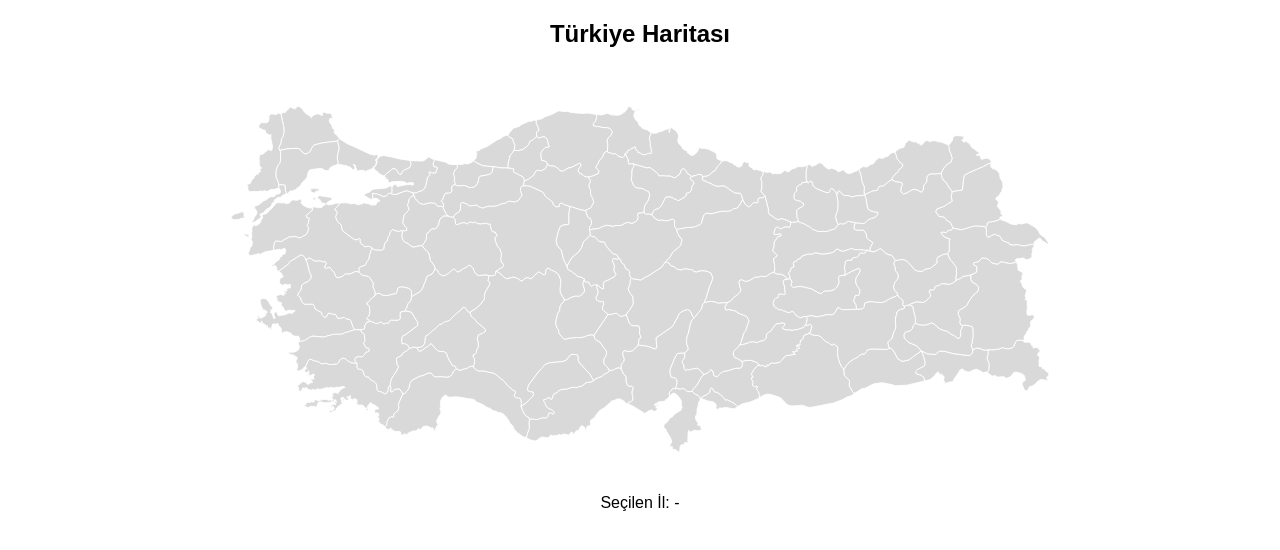
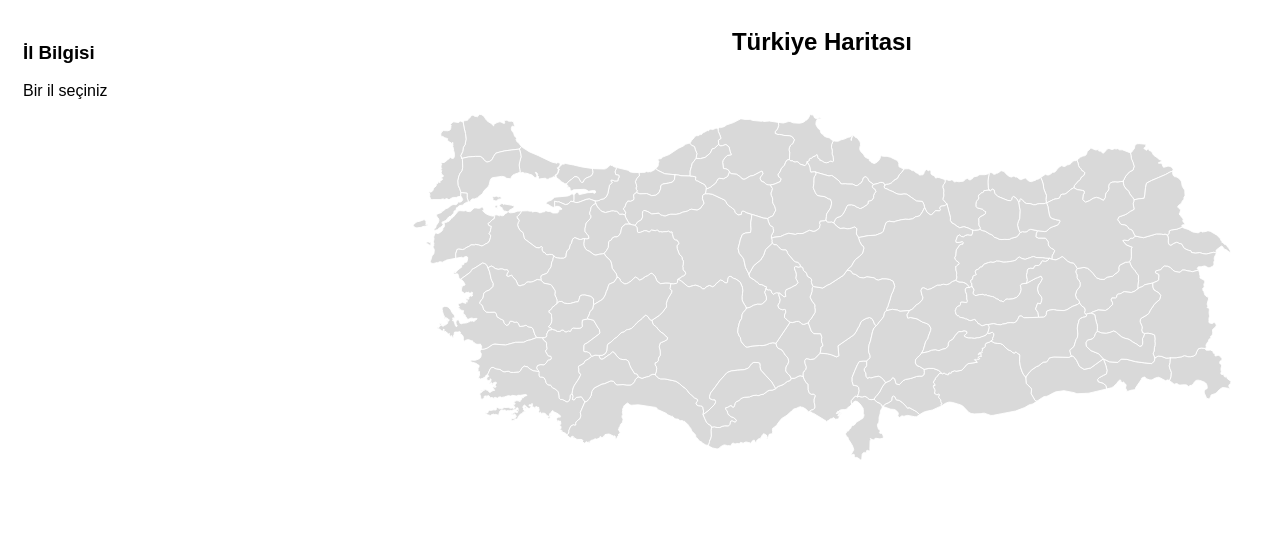
Before and after one commit to erdemcakmak1217/turkiye, a Flask app: page / in a window 1280 px wide. Shown: the top 550 px of the page. Run offline with Flask 3, Linux system fonts and the light colour scheme.

Commit message:
ec_160326

```diff
--- a/templates/index.html
+++ b/templates/index.html
@@ -4,8 +4,7 @@
 <head>
 
 <meta charset="UTF-8">
-
-<title>Son Türkiye Haritası</title>
+<title>Türkiye Haritası</title>
 
 <style>
 
@@ -13,6 +12,26 @@ body{
 font-family:Arial;
 text-align:center;
 }
+
+/* sayfa düzeni */
+
+#container{
+display:flex;
+justify-content:center;
+gap:40px;
+align-items:flex-start;
+}
+
+/* sol panel */
+
+#panel{
+width:300px;
+padding:15px;
+text-align:left;
+min-height:200px;
+}
+
+/* harita */
 
 svg{
 width:900px;
@@ -44,7 +63,7 @@ path{
 filter: drop-shadow(0px 0px 4px black);
 }
 
-    /* büyümeLER animasyonu */
+/* büyüme animasyonu */
 
 @keyframes buyu{
 
@@ -61,6 +80,29 @@ path{
 }
 
 }
+#loading{
+    display:none;
+    font-size:40px;
+    letter-spacing:8px;
+    }
+
+    .dot{
+    animation: blink 1.4s infinite;
+    }
+
+    .dot:nth-child(2){
+    animation-delay:0.2s;
+    }
+
+    .dot:nth-child(3){
+    animation-delay:0.4s;
+    }
+
+    @keyframes blink{
+    0%{opacity:0.2;}
+    50%{opacity:1;}
+    100%{opacity:0.2;}
+    }
 
 </style>
 
@@ -68,9 +110,31 @@ path{
 
 <body>
 
+
+
+<div id="container">
+
+<!-- SOL PANEL -->
+
+<div id="panel">
+
+<h3>İl Bilgisi</h3>
+<div id="loading">
+    <span class="dot">•</span>
+    <span class="dot">•</span>
+    <span class="dot">•</span>
+    </div>
+<div id="bilgi">
+Bir il seçiniz
+</div>
+
+</div>
+
+<!-- HARİTA -->
+
+<div id="harita">
     <h2>Türkiye Haritası</h2>
 
-<div id="harita">
 
     <svg baseprofile="tiny" fill="#6f9c76" height="422" stroke="#ffffff" stroke-linecap="round" stroke-linejoin="round" stroke-width=".5" version="1.2" viewbox="0 0 1000 422" width="1000" xmlns="http://www.w3.org/2000/svg">
         <g id="features">
@@ -414,9 +478,7 @@ path{
 
 </div>
 
-<div id="bilgi">
-Seçilen İl: -
-</div>
+
 
 <script>
 
@@ -424,13 +486,42 @@ let iller=document.querySelectorAll("path");
 
 iller.forEach(function(il){
 
-il.addEventListener("click",function(){
+il.addEventListener("click",async function(){
 
 iller.forEach(i=>i.classList.remove("selected"));
 
 this.classList.add("selected");
 
-document.getElementById("bilgi").innerText="Seçilen İl: "+this.id;
+let ilAdi=this.id;
+
+document.getElementById("bilgi").innerHTML = `
+<span class="loading">
+  <span>•</span><span>•</span><span>•</span>
+</span>
+`;
+
+let url="https://tr.wikipedia.org/api/rest_v1/page/summary/"+ilAdi;
+
+try{
+
+let response=await fetch(url);
+let data=await response.json();
+
+document.getElementById("bilgi").innerHTML=`
+
+<h3>${ilAdi}</h3>
+
+<p>${data.extract}</p>
+
+`;
+
+}
+
+catch{
+
+document.getElementById("bilgi").innerHTML="Bilgi alınamadı.";
+
+}
 
 });
 
```
Also changed, not shown: app.py (line endings or trailing spaces). Lines whose indentation alone changed are shown as unchanged.
